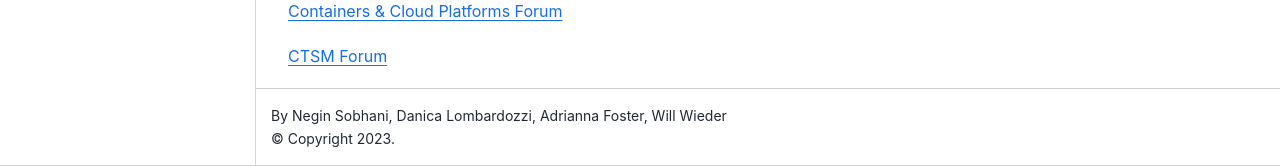
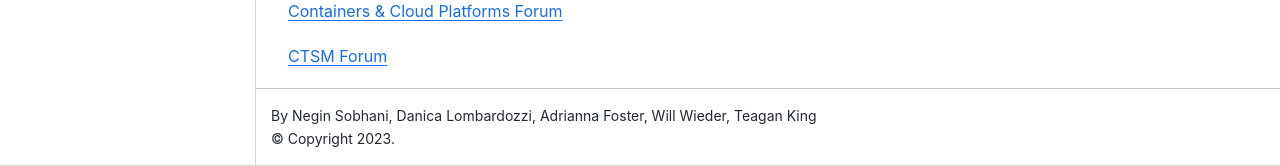
Before and after one commit to NCAR/CTSM-Tutorial, a Jupyter Book: the page built from intro.md, in a window 1280 px wide and 900 px high, scrolled down 686 px. Shown: the part 734-900 px from the top of the window. Built offline with Jupyter Book 1.0.4 settings and Sphinx 7.4.7 and the Sphinx Book theme 1.1.4, drawn with Linux system fonts in a browser that asks for light colours; pages that are not in the unit, such as notebooks, are missing from menus; some of the changed lines change nothing that is shown.

Commit message:
Update _config.yml for NEON_Tutorial_2023 version of jupyterbooks

```diff
--- a/_config.yml
+++ b/_config.yml
@@ -1,8 +1,8 @@
 # Book settings
 # Learn more at https://jupyterbook.org/customize/config.html
 
-title: CTSM Mini-tutorial 2022
-author: Negin Sobhani, Danica Lombardozzi, Adrianna Foster, Will Wieder
+title: NEON Tutorial 2023
+author: Negin Sobhani, Danica Lombardozzi, Adrianna Foster, Will Wieder, Teagan King
 logo: images/ncar_logo.png
 
 # Force re-execution of notebooks on each build.
@@ -25,9 +25,9 @@
 
 # Information about where the book exists on the web
 repository:
-  url: https://github.com/NCAR/CTSM-Tutorial-2022  # Online location of your book
+  url: https://github.com/NCAR/CTSM-Tutorial/tree/NEON_Tutorial_2023  # Online location of your book
   path_to_book: docs  # Optional path to your book, relative to the repository root
-  branch: master  # Which branch of the repository should be used when creating links (optional)
+  branch: NEON_Tutorial_2023 # Which branch of the repository should be used when creating links (optional)
 
 # Add GitHub buttons to your book
 # See https://jupyterbook.org/customize/config.html#add-a-link-to-your-repository
```
